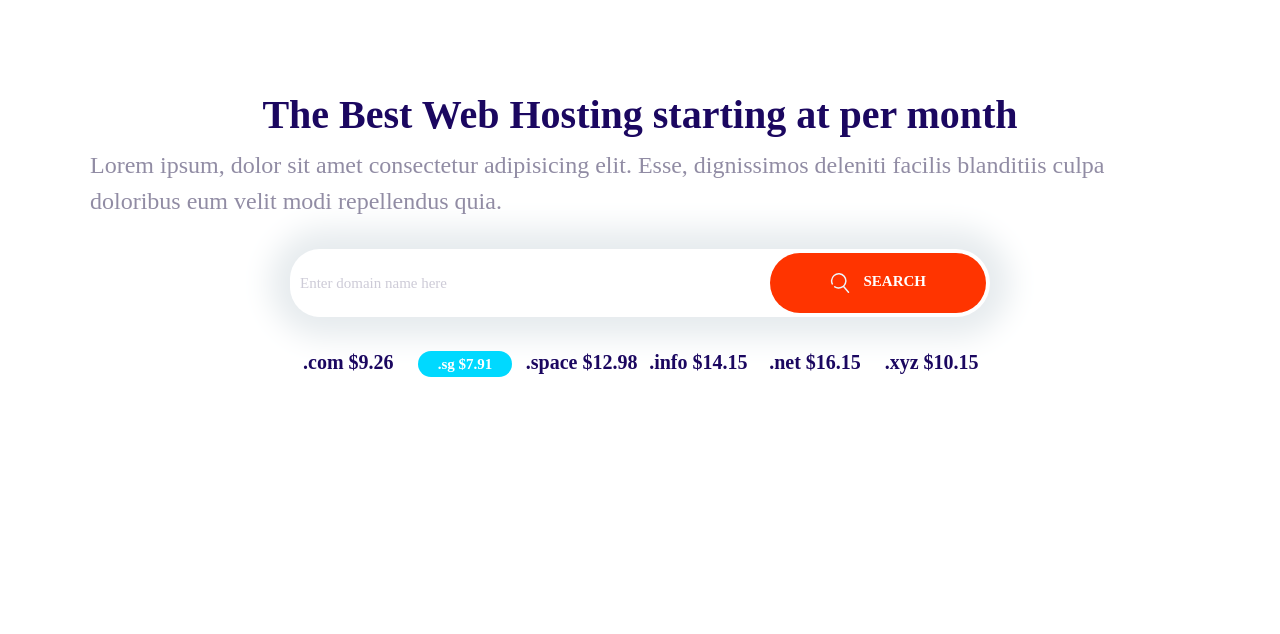
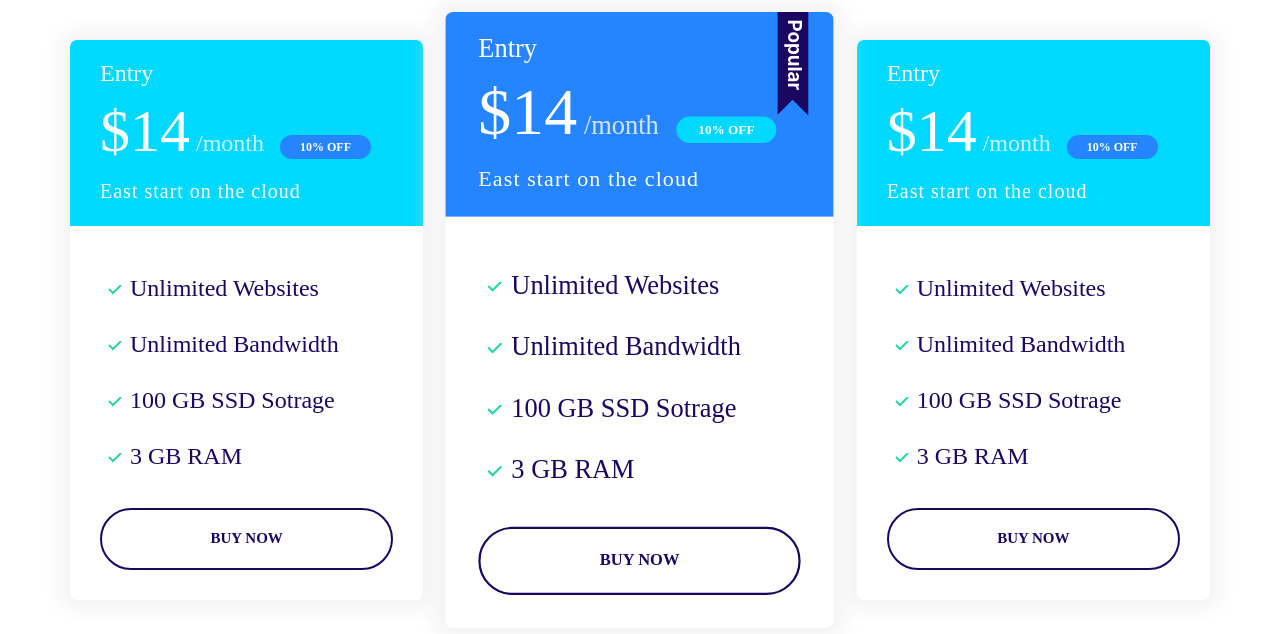
Before and after one commit to eyobderese/Moshe_HTML_and_CSS_project, a plain HTML site: page HTML/index.html in a window 1280 px wide. Drawn offline with Linux system fonts and the light colour scheme.

Commit message:
defining block of plan

```diff
--- a/CSS/stayle.css
+++ b/CSS/stayle.css
@@ -362,7 +362,10 @@
   .plan .list__item {
     margin-bottom: 2rem;
   }
+  .plan--popular{
+    transform: scale(1.1);
 
+  }
   .plan--popular .card__header {
     position: relative;
   }
@@ -375,6 +378,15 @@
     top: -6px;
     right: 5%;
   }
+.plan{
+    transition: transform .2s ease-out;
+}
+.plan:hover {
+    transform: scale(1.05);
+  }
+.plan--popular:hover{
+    transform: scale(1.15);
+}
 
   /* Media */
 
@@ -766,3 +778,25 @@
         margin: 3rem auto;
     }
 }
+
+
+/* Plan-Block */
+
+.block-plan .grid {
+    gap: 4rem;
+    justify-content: center;
+    align-content: center;
+    margin: 4rem auto;
+
+}
+
+.block-plan .card
+{
+    max-width: 500px;
+    align-self: center;
+    transition: transform .3s;
+}
+
+.block-plan .grid:hover {
+    row-gap: 6rem;
+}
--- a/HTML/index.html
+++ b/HTML/index.html
@@ -14,39 +14,70 @@
     <link rel="stylesheet" href="../CSS/stayle.css" />
   </head>
   <body>
-    <div class="container block domain">
-      <header class="block__header">
-        <h2>The Best Web Hosting starting at per month</h2>
-      </header>
-      <p>
-        Lorem ipsum, dolor sit amet consectetur adipisicing elit. Esse,
-        dignissimos deleniti facilis blanditiis culpa doloribus eum velit modi
-        repellendus quia.
-      </p>
-      <div class="input-group domain__input">
-        <input type="text" class="input" placeholder="Enter domain name here" />
-        <button class="btn btn--accent btn--stretched domain__button">
-          <svg class="icon icon--white icon__search">
-            <use xlink:href="../images/sprite.svg#search"></use>
-          </svg>
-          Search
-        </button>
+    <section class="Block container block-plan">
+      <div class="grid grid--1x3">
+        <div class="plan">
+          <div class="card card--secondary">
+            <header class="card__header">
+              <h3 class="plan__name">Entry</h3>
+              <span class="plan__price">$14</span>
+              <span class="plan__billing-cycle">/month</span>
+              <span class="badge badge--primary badge--small">10% OFF</span>
+              <span class="plan__description">East start on the cloud</span>
+            </header>
+            <div class="card__body">
+              <ul class="list list--tick">
+                <li class="list__item">Unlimited Websites</li>
+                <li class="list__item">Unlimited Bandwidth</li>
+                <li class="list__item">100 GB SSD Sotrage</li>
+                <li class="list__item">3 GB RAM</li>
+              </ul>
+              <button class="btn btn--outline btn--block">Buy Now</button>
+            </div>
+          </div>
+        </div>
+        <div class="plan plan--popular">
+          <div class="card card--primery">
+            <header class="card__header">
+              <h3 class="plan__name">Entry</h3>
+              <span class="plan__price">$14</span>
+              <span class="plan__billing-cycle">/month</span>
+              <span class="badge badge--secondary badge--small">10% OFF</span>
+              <span class="plan__description">East start on the cloud</span>
+            </header>
+            <div class="card__body">
+              <ul class="list list--tick">
+                <li class="list__item">Unlimited Websites</li>
+                <li class="list__item">Unlimited Bandwidth</li>
+                <li class="list__item">100 GB SSD Sotrage</li>
+                <li class="list__item">3 GB RAM</li>
+              </ul>
+              <button class="btn btn--outline btn--block">Buy Now</button>
+            </div>
+          </div>
+        </div>
+        <div class="plan">
+          <div class="card card--secondary">
+            <header class="card__header">
+              <h3 class="plan__name">Entry</h3>
+              <span class="plan__price">$14</span>
+              <span class="plan__billing-cycle">/month</span>
+              <span class="badge badge--primary badge--small">10% OFF</span>
+              <span class="plan__description">East start on the cloud</span>
+            </header>
+            <div class="card__body">
+              <ul class="list list--tick">
+                <li class="list__item">Unlimited Websites</li>
+                <li class="list__item">Unlimited Bandwidth</li>
+                <li class="list__item">100 GB SSD Sotrage</li>
+                <li class="list__item">3 GB RAM</li>
+              </ul>
+              <button class="btn btn--outline btn--block">Buy Now</button>
+            </div>
+          </div>
+        </div>
       </div>
-
-      <div class="price__list">
-        <ul class="list block-domain__list">
-          <li class="domain__item">.com $9.26</li>
-          <li class="domain__item">
-            <span class="badge badge--secondary">.sg $7.91</span>
-          </li>
-          <li class="domain__item">.space $12.98</li>
-          <li class="domain__item">.info $14.15</li>
-          <li class="domain__item">.net $16.15</li>
-          <li class="domain__item">.xyz $10.15</li>
-        </ul>
-      </div>
-    </div>
-
+    </section>
     <script src="../js/main.js"></script>
   </body>
 </html>
```
Also changed, not shown: HTML/component/plans.html (added, +20 -0 lines), HTML/plan-block.html (added, +64 -0 lines).
